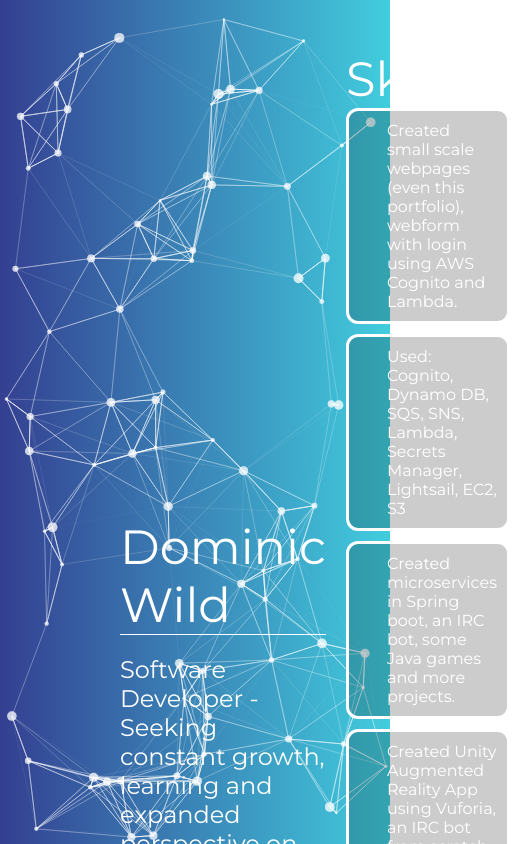
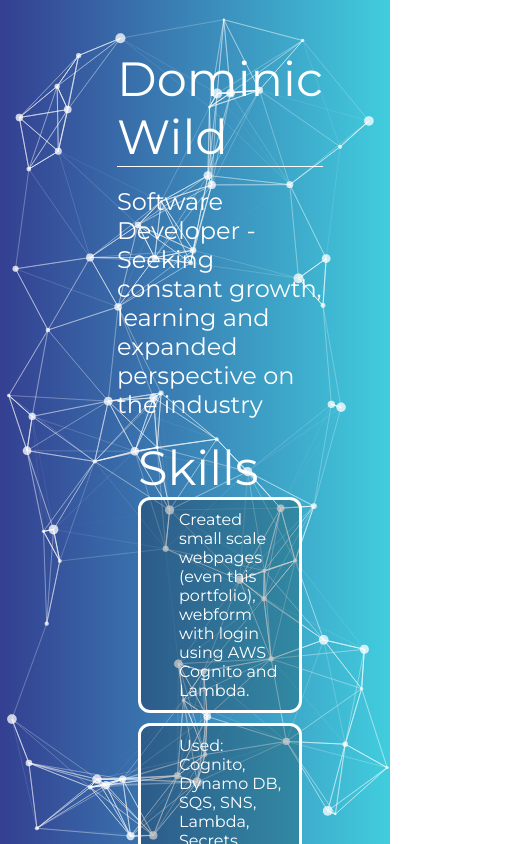
Before and after one commit to dominicwild/portfolioV2, a React (Create React App) app in the folder portfolio/: page / in a window 390 px wide. Shown: the top 844 px of the page, 530 px wide, since content can reach past the window. Built offline with nearby package versions, Linux system fonts and the light colour scheme; some icons are missing.

Commit message:
Added some basic responsiveness for small screens

```diff
--- a/portfolio/src/components/Banner/Banner.scss
+++ b/portfolio/src/components/Banner/Banner.scss
@@ -29,6 +29,10 @@
 
     flex-direction: row;
     flex: 1;
+
+    @media screen and (max-width: 1024px) {
+      flex-direction: column;
+    }
 
     .overviewContainer {
       display: flex;
```
